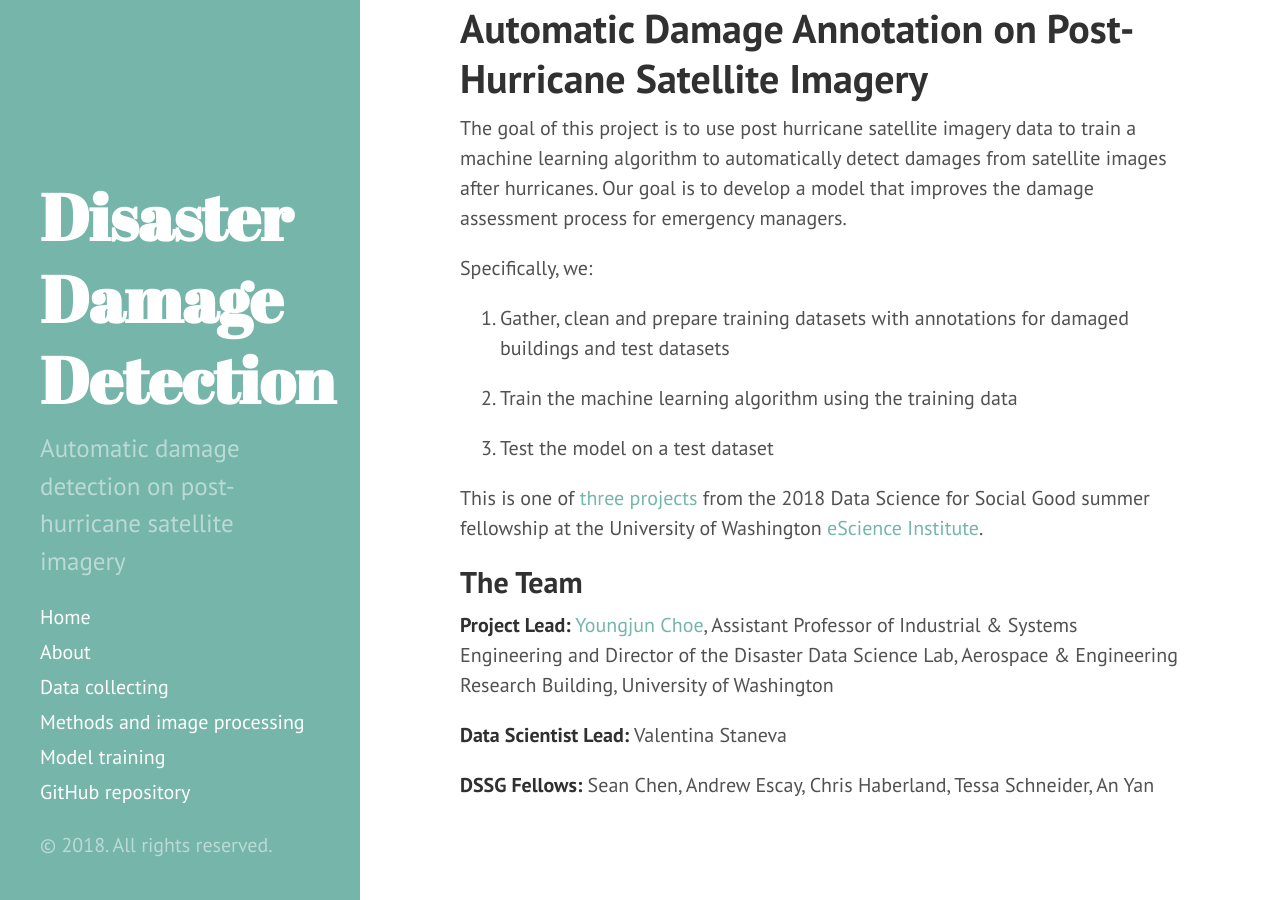
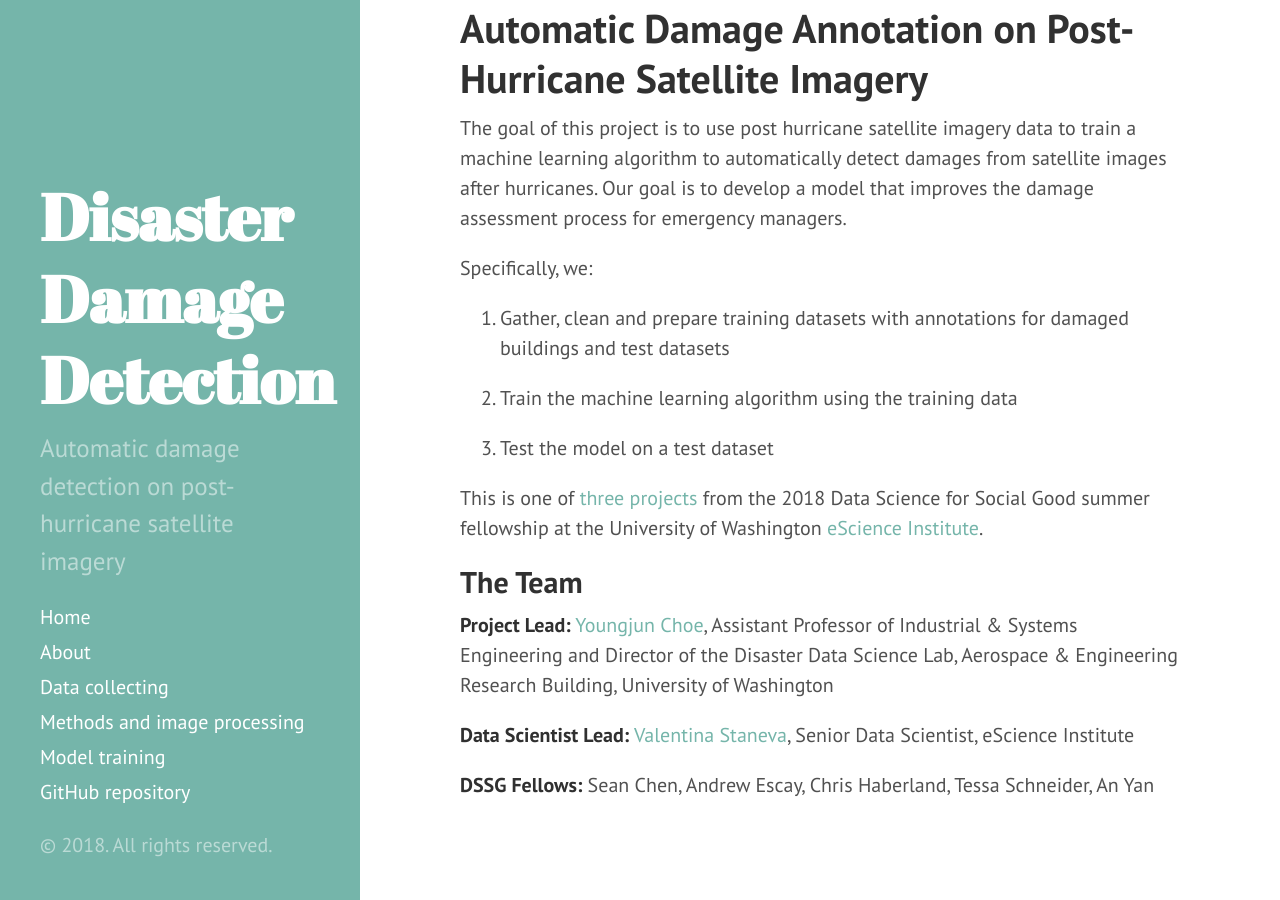
Before and after one commit to DDS-Lab/disaster-damage-detection, a Jekyll site: the page built from index.md, in a window 1280 px wide and 900 px high, scrolled down 549 px. Built offline with Jekyll 4.4.1, drawn with Linux system fonts in a browser that asks for light colours.

Commit message:
Update index.md

```diff
--- a/index.md
+++ b/index.md
@@ -30,6 +30,6 @@ of Washington [eScience Institute](http://escience.washington.edu/).
 **Project Lead:**
 [Youngjun Choe](http://escience.washington.edu/people/youngjun-choe/), Assistant Professor of Industrial & Systems Engineering and Director of the Disaster Data Science Lab, Aerospace & Engineering Research Building, University of Washington
 
-**Data Scientist Lead:** Valentina Staneva
+**Data Scientist Lead:** [Valentina Staneva](http://escience.washington.edu/people/valentina-staneva/), Senior Data Scientist, eScience Institute
 
 **DSSG Fellows:** Sean Chen, Andrew Escay, Chris Haberland, Tessa Schneider, An Yan
```
